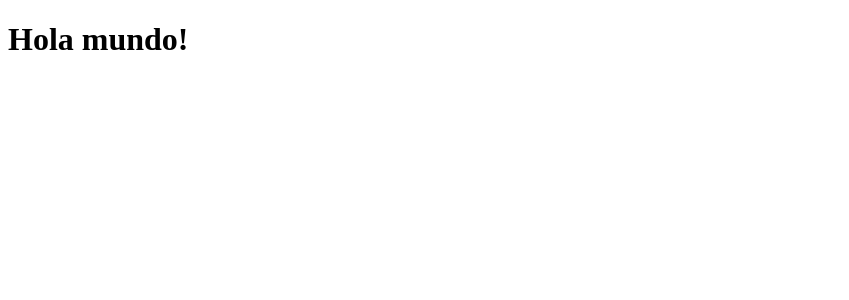
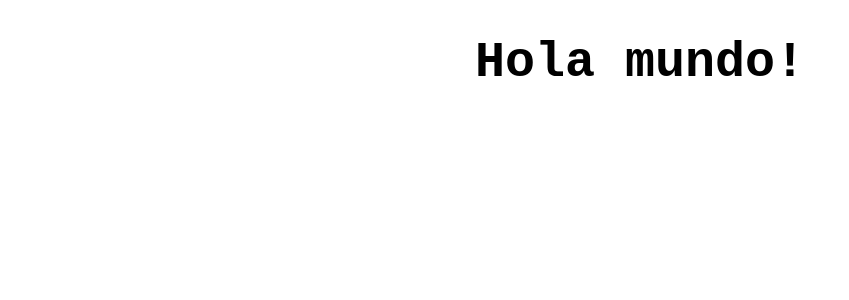
Before and after one commit to monroy95/react-hello-world, a React app: page / in a window 1280 px wide. Shown: the top 300 px of the page, without its empty margins (0-849 px from the left). Built offline with nearby package versions, Linux system fonts and the light colour scheme.

Commit message:
Add style and check SCSS compiled

```diff
--- /dev/null
+++ b/src/assets/scss/App.scss
@@ -0,0 +1,7 @@
+body{
+    h1{
+        font-family:'Courier New', Courier, monospace;
+        font-size:50px;
+        text-align:center;
+    }
+}
--- a/src/containers/App.jsx
+++ b/src/containers/App.jsx
@@ -1,9 +1,6 @@
 import React from "react";
+import "../assets/scss/App.scss"
 
-const App = () => {
-    return(
-        <h1>Hola mundo!</h1>
-    )
-}
+const App = () => <h1>Hola mundo!</h1>
 
 export default App;
```
Also changed, not shown: package.json (line endings or trailing spaces), 1 other file (tests, documents, lock files or other folders).
